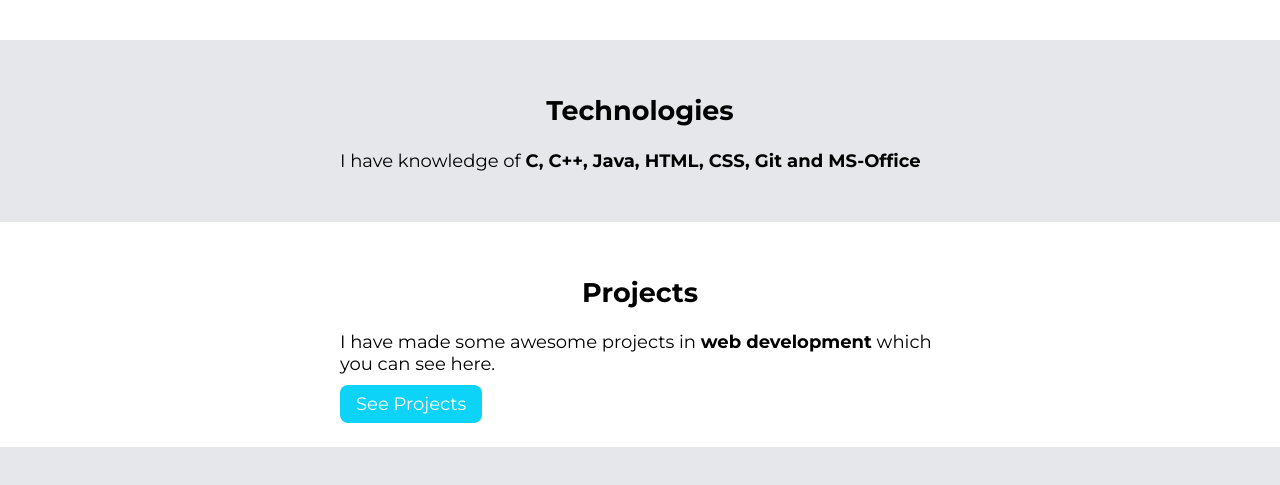
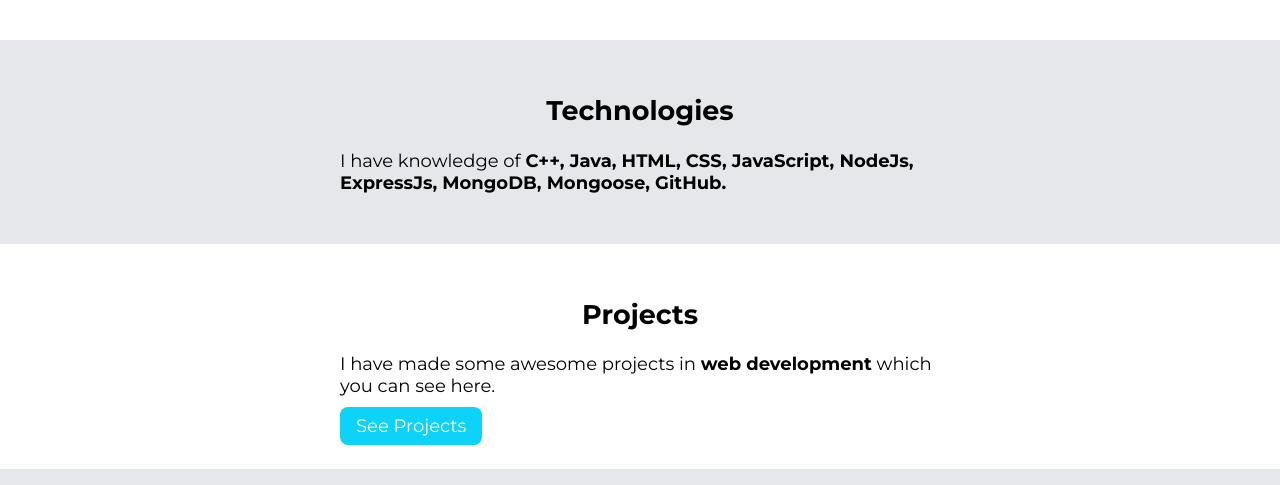
Before and after one commit to Suryamsrivastava/MyPortFolio, a plain HTML site: page index.html in a window 1280 px wide. Shown: the part 615-1100 px from the top of the page. Drawn offline with Linux system fonts and the light colour scheme.

Commit message:
adding new skills

```diff
--- a/index.html
+++ b/index.html
@@ -33,7 +33,7 @@
     <section class="section off">
         <div class="container container-centre">
             <h1>Technologies</h1>
-            <p>I have knowledge of <strong> C, C++, Java, HTML, CSS, Git and MS-Office
+            <p>I have knowledge of <strong> C++, Java, HTML, CSS, JavaScript, NodeJs, ExpressJs, MongoDB, Mongoose, GitHub.
                 </strong></p>
         </div>
     </section>
```
